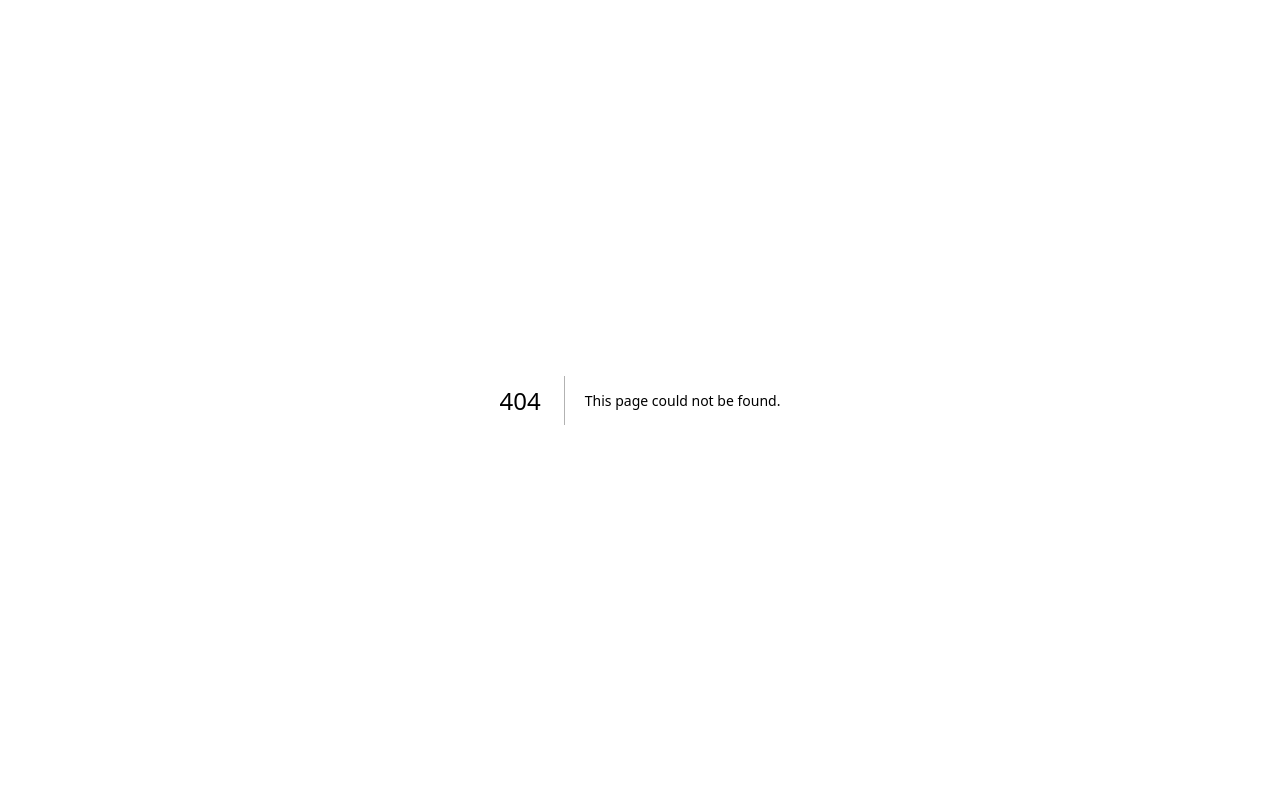
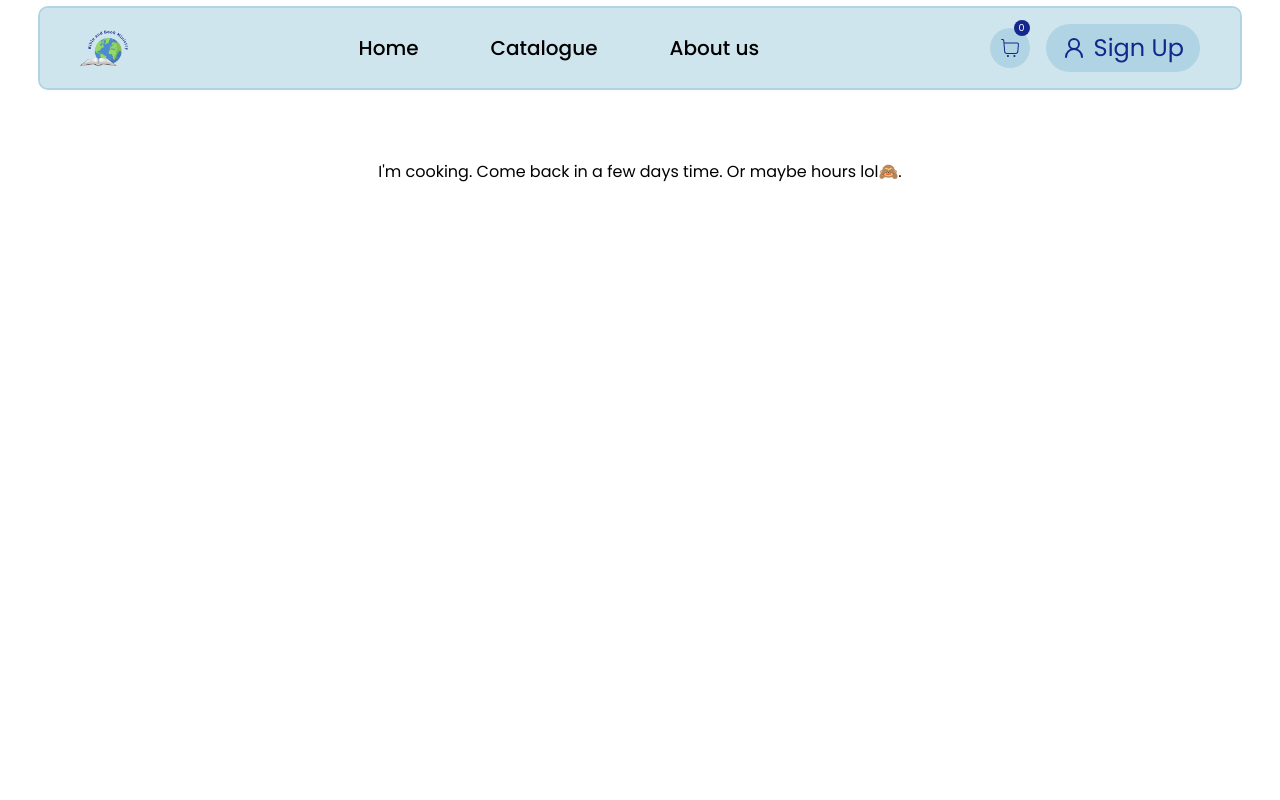
Before and after one commit to AgileMinds48/bible_bookministry-frontend, a Next.js app: page /about-us in a window 1280 px wide. Before the commit this address had no page. Shown: the top 800 px of the page. Built offline with nearby package versions, Linux system fonts and the light colour scheme.

Commit message:
change about dir

```diff
--- /dev/null
+++ b/app/about-us/page.tsx
@@ -0,0 +1,22 @@
+import About from '@/components/About/About'
+import Header from '@/components/Header/Header'
+import { ModalProvider } from '@/components/Modal/ModalContext'
+import React from 'react'
+
+const page = () => {
+  return (
+    <>
+    <ModalProvider>
+      <Header/>
+      <section className=' h-screen pt-40 flex flex-col items-center' >
+      <p className='text-center'>I&apos;m cooking. Come back in a few days time. Or maybe hours lol🙈.</p>
+      <About/>
+        </section>
+        </ModalProvider>
+    </>
+  )
+
+}
+
+
+export default page;
```
